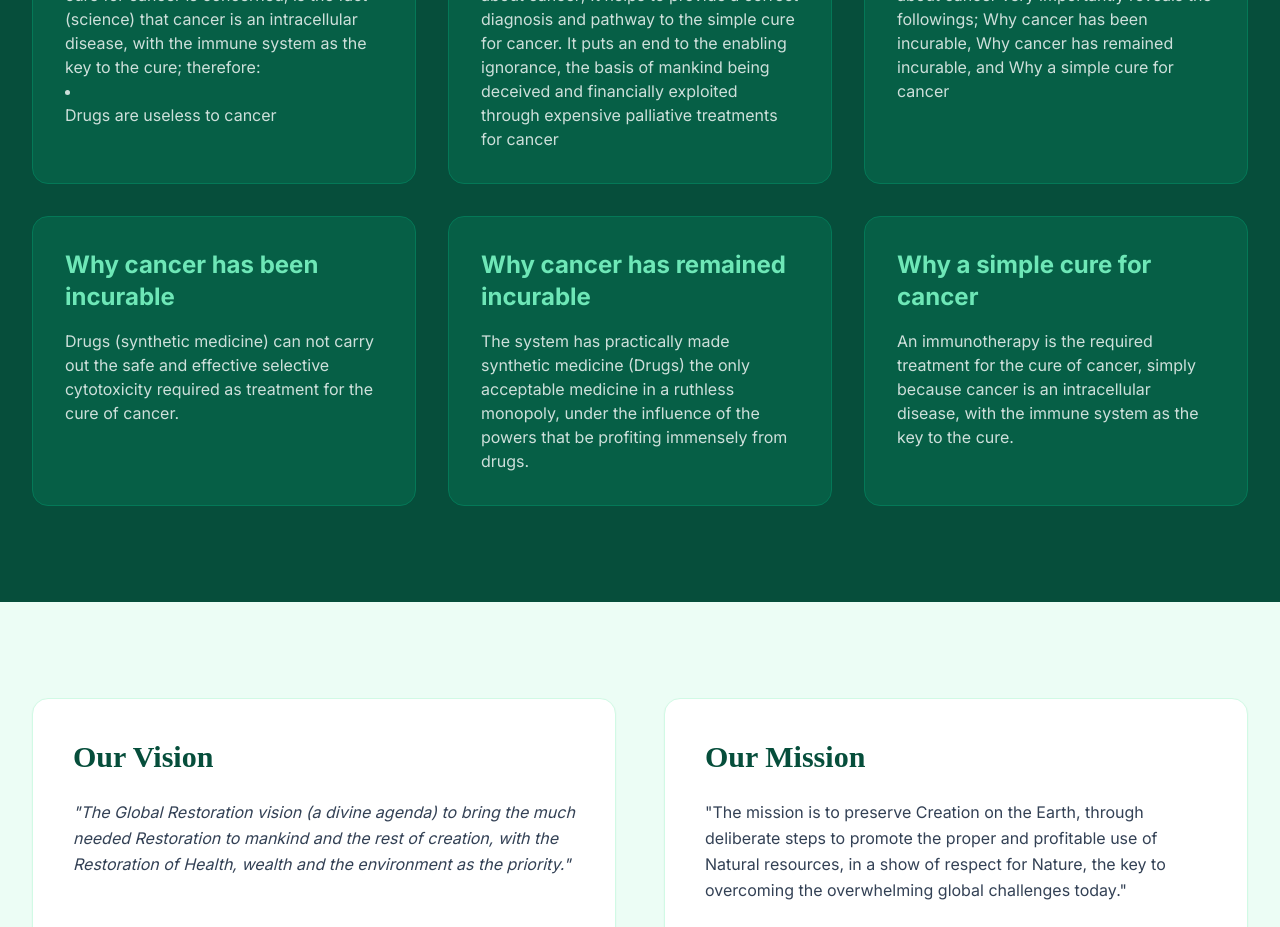
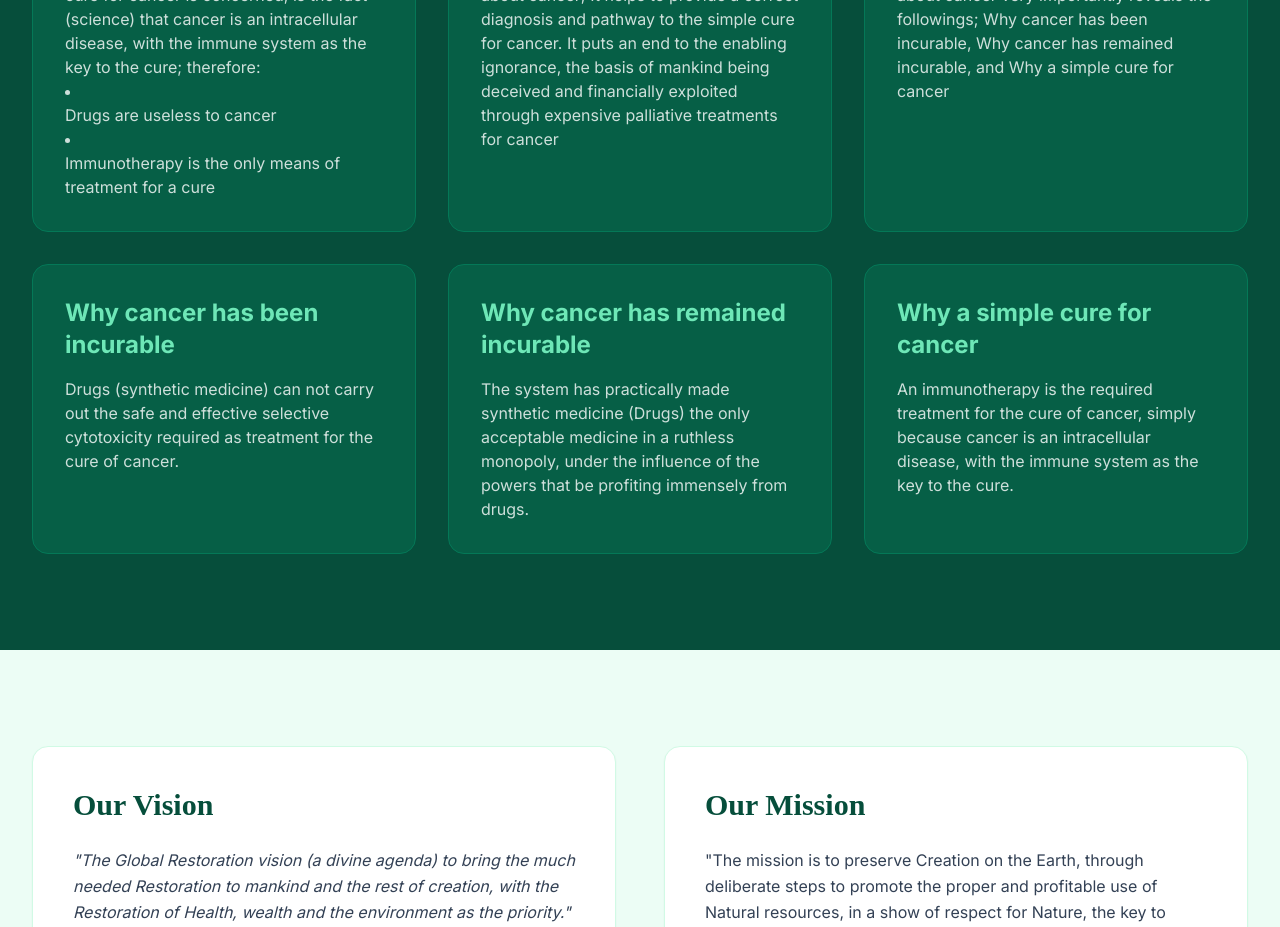
Before and after one commit to Dule-martins/exposecancer, a React (Vite) app: page /#/ in a window 1280 px wide. Shown: the part 2060-2987 px from the top of the page. Built offline with nearby package versions, Linux system fonts and the light colour scheme.

Commit message:
update 2.0 on home

```diff
--- a/pages/Home.tsx
+++ b/pages/Home.tsx
@@ -106,6 +106,9 @@ const Home = () => {
                 <li>
                   <ul>Drugs are useless to cancer</ul>
                 </li>
+                <li>
+                  <ul>Immunotherapy is the only means of treatment for a cure</ul>
+                </li>
               </p>
             </div>
             <div className="p-8 bg-emerald-800 rounded-2xl border border-emerald-700">
```
